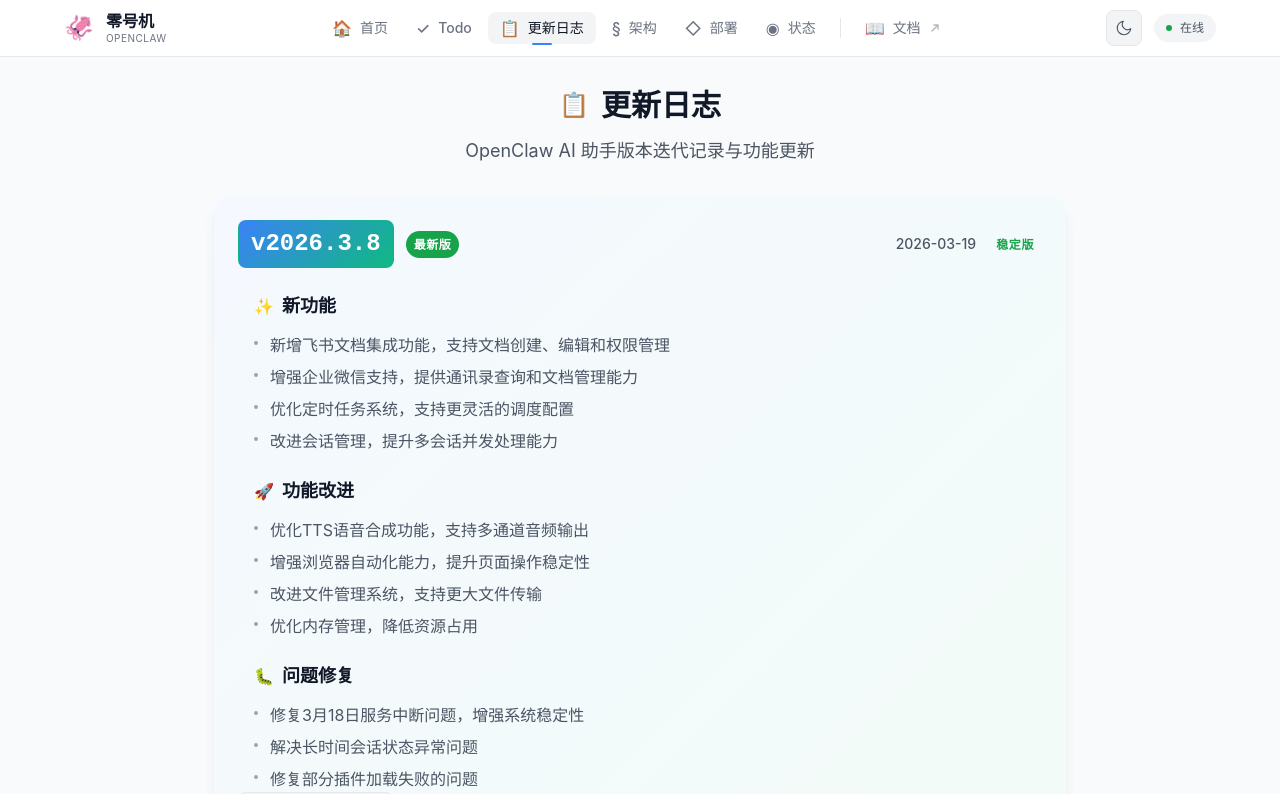
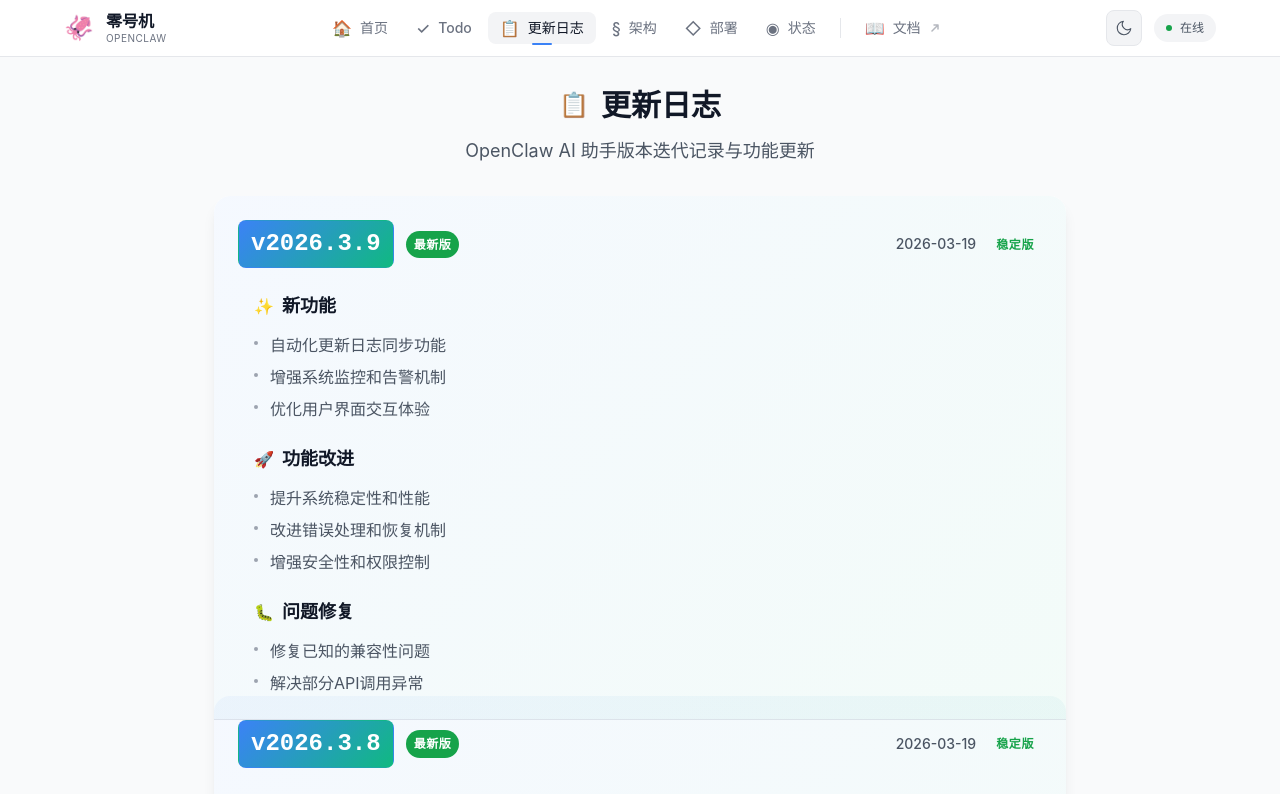
Before and after one commit to sharkCap/vue-demo-app, a Vue app: page /changelog in a window 1280 px wide. Shown: the top 794 px of the page. Built offline with nearby package versions, Linux system fonts and the light colour scheme.

Commit message:
chore: 自动更新版本信息到 2026.3.9 [ci skip]

```diff
--- a/src/views/ChangelogView.vue
+++ b/src/views/ChangelogView.vue
@@ -78,6 +78,28 @@ import { ref, computed } from 'vue'
 
 // 更新日志数据
 const changelogData = ref([
+  {
+  "version": "2026.3.9",
+  "date": "2026-03-19",
+  "type": "稳定版",
+  "latest": true,
+  "changes": {
+    "features": [
+      "自动化更新日志同步功能",
+      "增强系统监控和告警机制",
+      "优化用户界面交互体验"
+    ],
+    "improvements": [
+      "提升系统稳定性和性能",
+      "改进错误处理和恢复机制",
+      "增强安全性和权限控制"
+    ],
+    "bugfixes": [
+      "修复已知的兼容性问题",
+      "解决部分API调用异常"
+    ]
+  }
+},
   {
     version: "2026.3.8",
     date: "2026-03-19",
```
